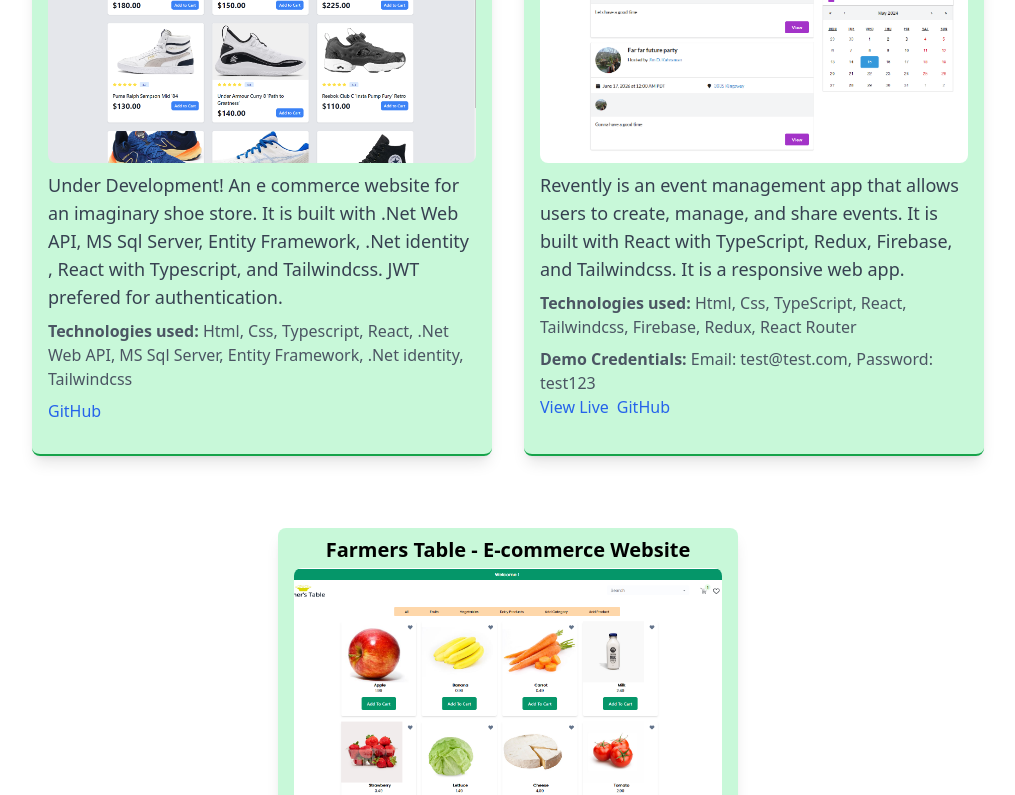
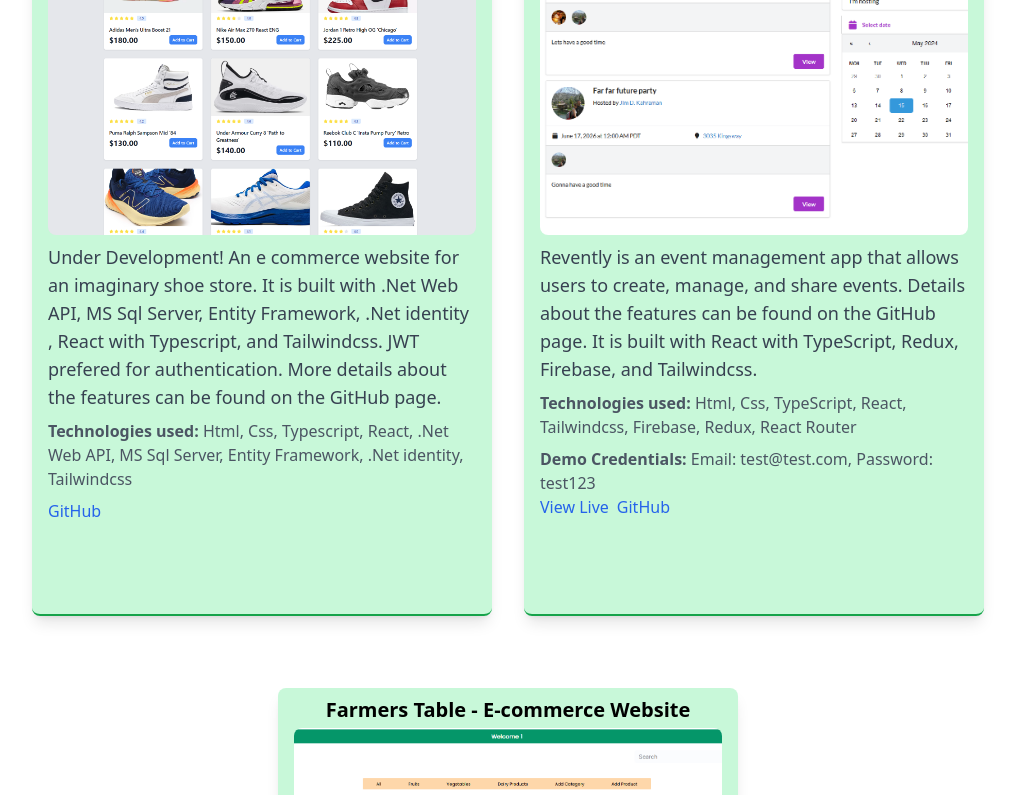
Before and after one commit to gorthar/genelbirisim, a React (Vite) app: page / in a window 1280 px wide. Shown: the part 2000-2795 px from the top of the page, without its empty margins (132-1147 px from the left). Built offline with nearby package versions, Linux system fonts and the light colour scheme.

Commit message:
chore: Update PortfolioCard component descriptions with GitHub page details

```diff
--- a/src/page-structure/Projects/Portfolio.jsx
+++ b/src/page-structure/Projects/Portfolio.jsx
@@ -9,7 +9,7 @@
       id: 1,
       title: "Footwear - E-commerce Website",
       description:
-        "Under Development! An e commerce website for an imaginary shoe store. It is built with .Net Web API, MS Sql Server, Entity Framework, .Net identity , React with Typescript, and Tailwindcss. JWT prefered for authentication.",
+        "Under Development! An e commerce website for an imaginary shoe store. It is built with .Net Web API, MS Sql Server, Entity Framework, .Net identity , React with Typescript, and Tailwindcss. JWT prefered for authentication. More details about the features can be found on the GitHub page.",
       technologies:
         "Html, Css, Typescript, React, .Net Web API, MS Sql Server, Entity Framework, .Net identity, Tailwindcss",
       githubLink: "https://github.com/gorthar/Ecommerce",
@@ -19,7 +19,7 @@
       id: 3,
       title: "Revently - Event Management App",
       description:
-        "Revently is an event management app that allows users to create, manage, and share events. It is built with React with TypeScript, Redux, Firebase, and Tailwindcss. It is a responsive web app.",
+        "Revently is an event management app that allows users to create, manage, and share events. Details about the features can be found on the GitHub page. It is built with React with TypeScript, Redux, Firebase, and Tailwindcss.",
       liveLink: "https://revently-myreven.web.app/",
       githubLink: "https://github.com/gorthar/respty",
       technologies:
@@ -31,7 +31,7 @@
       id: 2,
       title: "Farmers Table - E-commerce Website",
       description:
-        "An e commerce website for an imaginary farmer to sell their products. It is built with React, Express, Mongodb and Tailwindcss. It is a responsive web app. Takes time to load. Please be patient.",
+        "An e commerce website for an imaginary farmer to sell their products. It is built with React, Express, Mongodb and Tailwindcss. It is a responsive web app. Takes time to load. Please be patient.\nDetails about the features can be found on the GitHub page.",
       technologies:
         "Html, Css, Javascript, React, Mongodb, Tailwindcss, Express, React Router",
       githubLink: "https://github.com/gorthar/farmersTableFrontend",
--- a/src/page-structure/Projects/PortfolioCard.jsx
+++ b/src/page-structure/Projects/PortfolioCard.jsx
@@ -2,7 +2,7 @@
 
 export default function PortfolioCard({ project }) {
   return (
-    <div className="project-item p-4 w-[380px] sm:w-[460px] h-[660px] sm:h-[590px] bg-green-200 bg-opacity-80 border-b-2 rounded-lg shadow-lg border-green-600 mt-10 py-2">
+    <div className="project-item p-4 w-[380px] sm:w-[460px] h-[690px] sm:h-[750px] bg-green-200 bg-opacity-80 border-b-2 rounded-lg shadow-lg border-green-600 mt-10 py-2">
       <a href={project.liveLink} target="_blank" rel="noopener noreferrer">
         <h3 className="font-semibold mb-1 text-center text-xl">
           {project.title}
```
